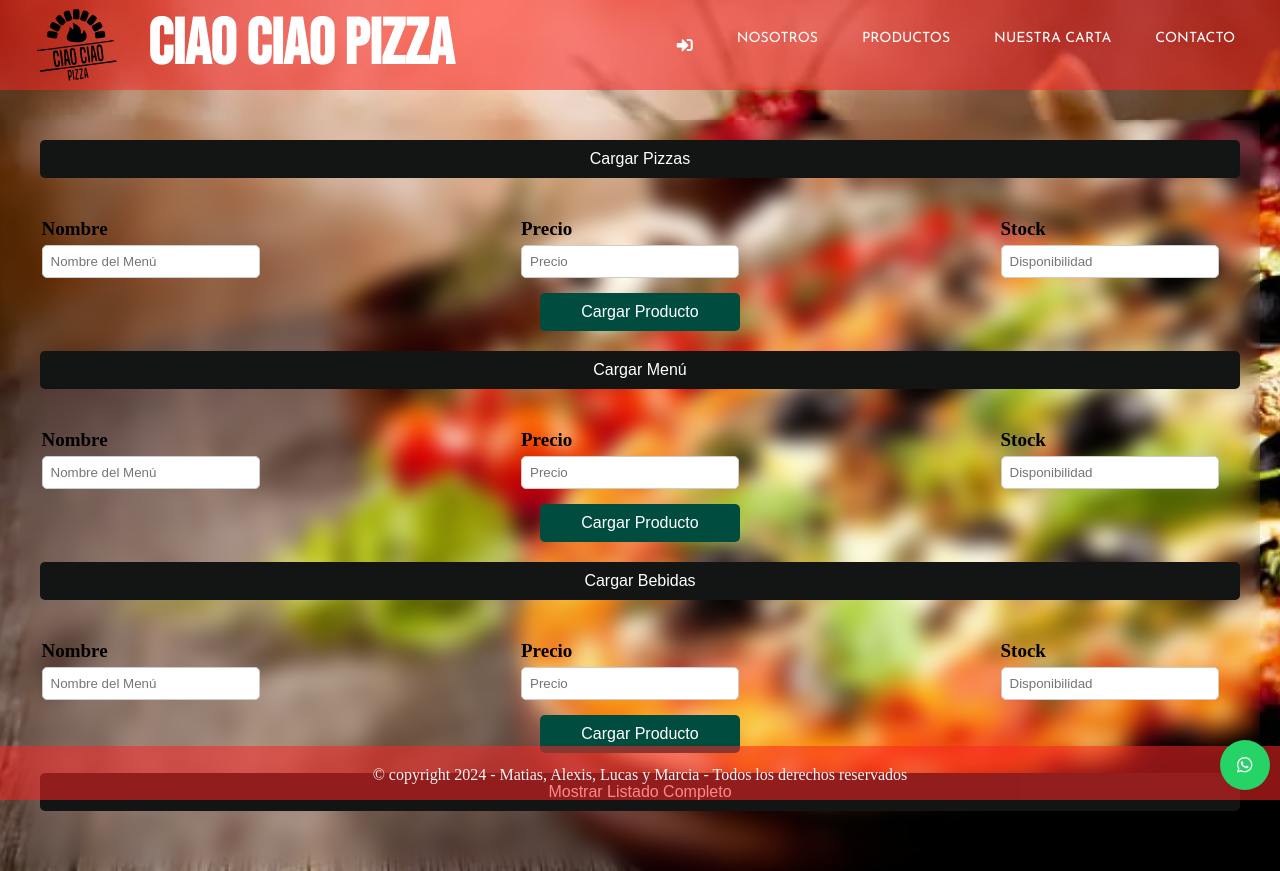
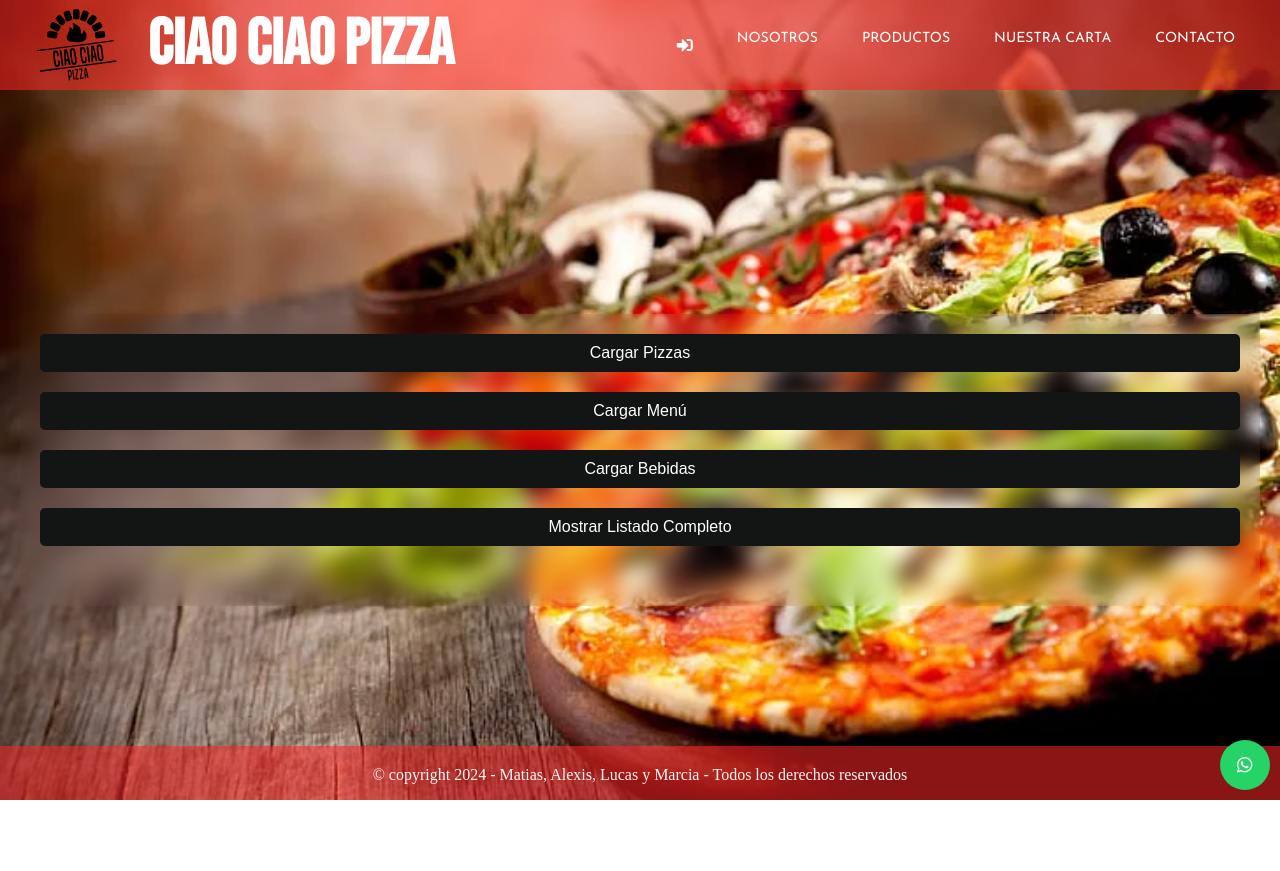
Before and after one commit to maybe9999/CiaoCiaoPizza, a website: page public/dashboard/dashboard.html in a window 1280 px wide. After the commit the page ends 800 px from the top, so only its background shows below. Drawn offline with Linux system fonts and the light colour scheme.

Commit message:
display none
display none para que por defecto aparescan retraidos los campos de carga de productos, de tal forma que mostrar lista de productos aparesca desplegado con una lista de productos...

```diff
--- a/public/dashboard/dashboard.html
+++ b/public/dashboard/dashboard.html
@@ -99,7 +99,7 @@
 
             <!-- Contenedor de campos para Pizzas -->
 
-            <div class="menu-content" id="pizzas">
+            <div class="menu-content" id="pizzas" style="display: none;">
                 <div class="input-group-inline">
                     <div class="input-group">
                         <label for="pizza-name">Nombre</label>
@@ -122,7 +122,7 @@
             <button class="menu-button" onclick="toggleCampos('menu')">Cargar Menú</button>
             <!-- Contenedor de campos para Menú -->
 
-            <div class="menu-content" id="menu">
+            <div class="menu-content" id="menu" style="display: none;">
                 <div class="input-group-inline">
                     <div class="input-group">
                         <label for="menu-name">Nombre</label>
@@ -147,7 +147,7 @@
 
             <!-- Contenedor de campos para Bebidas -->
 
-            <div class="menu-content" id="bebidas">
+            <div class="menu-content" id="bebidas" style="display: none;">
                 <div class="input-group-inline">
                     <div class="input-group">
                         <label for="bebida-name">Nombre</label>
--- a/public/style.css
+++ b/public/style.css
@@ -1497,7 +1497,6 @@ footer{
     backdrop-filter: blur(10px);
 }
 
-/* Ajustes adicionales para que los elementos dentro del containerDash se alineen correctamente */
 .dashboard {
     max-width: 1200px; /* Ancho máximo para la sección del dashboard */
     margin: 0 auto;
```
Lines whose indentation alone changed are shown as unchanged.
